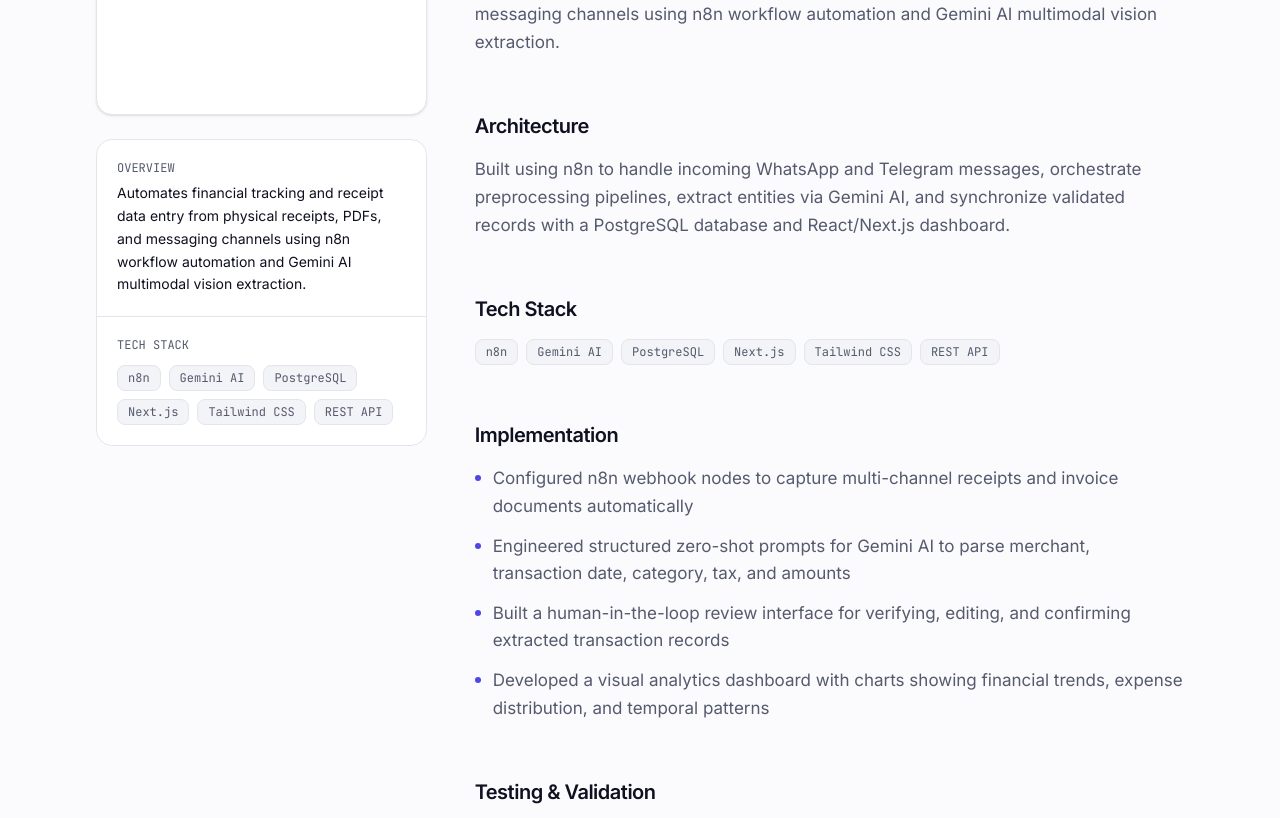
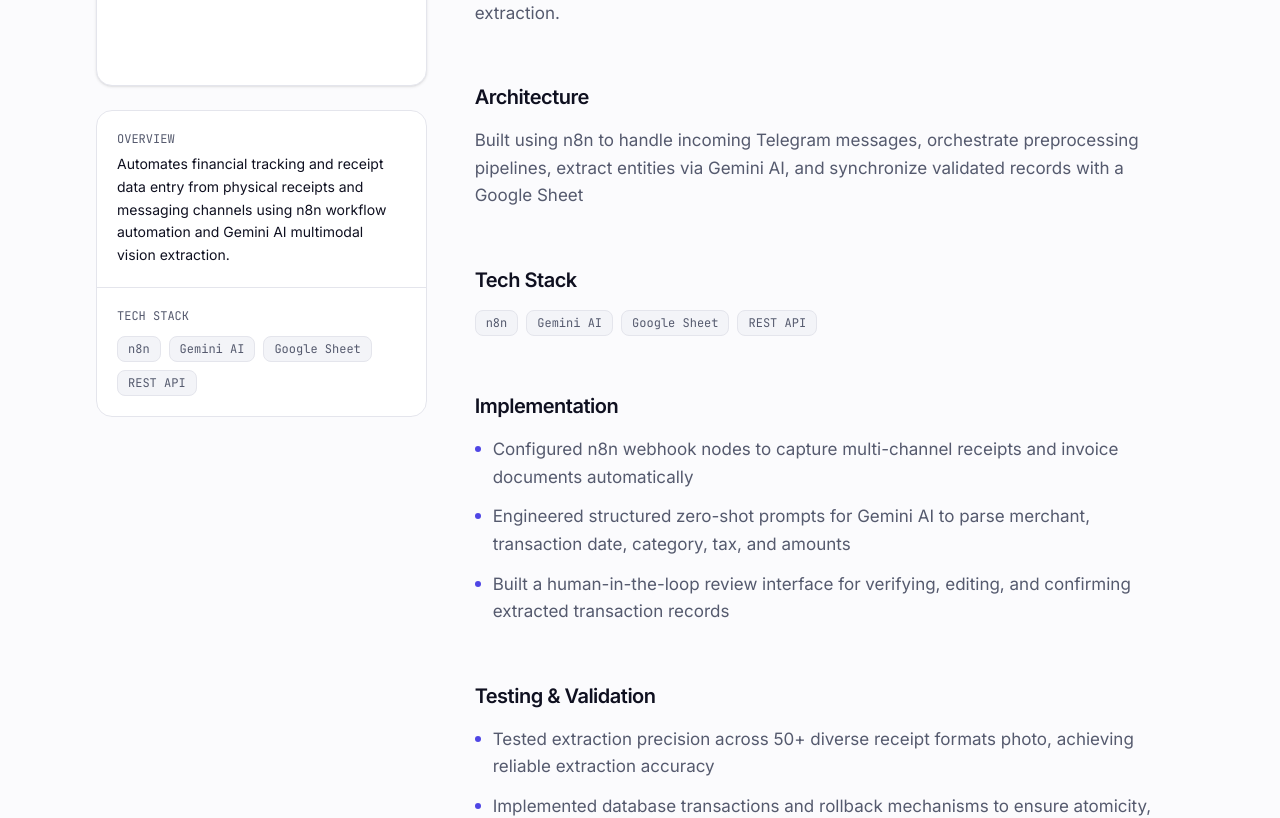
Before and after one commit to fathurrahmanrifaldi/portofolio-intern, a Next.js app: page /projects/financial-tracker in a window 1280 px wide. Shown: the part 1400-2218 px from the top of the page. Built offline with nearby package versions, Linux system fonts and the light colour scheme; no server answers; grey boxes are pictures that could not be loaded.

Commit message:
update profile and projects

```diff
--- a/data/profile.ts
+++ b/data/profile.ts
@@ -3,7 +3,7 @@
 export const profile: Profile = {
   name: "Fathur Rahman Rifaldi",
   shortName: "Fathur",
-  role: "IT Support | AI Automation & System Integration",
+  role: "IT Internshi | AI Automation | IT Support",
   tagline:
     "Building AI-powered automation and system integrations to streamline workflows, connect services, and solve real-world business problems efficiently.",
   status: "7th-semester Information Systems student",
@@ -11,7 +11,7 @@
   availability: "3-6 Months",
   email: "fathurrahmanrifaldi@gmail.com",
   cvUrl:
-    "https://drive.google.com/file/d/1VbLh95IBsHviLtqM2QlRULOStFXcyafW/view?usp=sharing",
+    "https://drive.google.com/file/d/1Sl46dgx8-_kK4ZN9PSwazJgwW6WC-TS2/view?usp=sharing",
   socials: [
     {
       label: "GitHub",
--- a/data/projects.ts
+++ b/data/projects.ts
@@ -11,18 +11,17 @@
     title: "AI-Powered Financial Receipt Tracker (n8n & Gemini AI)",
     originalName: "AI-Powered Financial Receipt Tracker (n8n & Gemini AI)",
     overview:
-      "Automates financial tracking and receipt data entry from physical receipts, PDFs, and messaging channels using n8n workflow automation and Gemini AI multimodal vision extraction.",
+      "Automates financial tracking and receipt data entry from physical receipts and messaging channels using n8n workflow automation and Gemini AI multimodal vision extraction.",
     architecture:
-      "Built using n8n to handle incoming WhatsApp and Telegram messages, orchestrate preprocessing pipelines, extract entities via Gemini AI, and synchronize validated records with a PostgreSQL database and React/Next.js dashboard.",
-    stack: ["n8n", "Gemini AI", "PostgreSQL", "Next.js", "Tailwind CSS", "REST API"],
+      "Built using n8n to handle incoming Telegram messages, orchestrate preprocessing pipelines, extract entities via Gemini AI, and synchronize validated records with a Google Sheet",
+    stack: ["n8n", "Gemini AI", "Google Sheet", "REST API"],
     implementation: [
       "Configured n8n webhook nodes to capture multi-channel receipts and invoice documents automatically",
       "Engineered structured zero-shot prompts for Gemini AI to parse merchant, transaction date, category, tax, and amounts",
       "Built a human-in-the-loop review interface for verifying, editing, and confirming extracted transaction records",
-      "Developed a visual analytics dashboard with charts showing financial trends, expense distribution, and temporal patterns",
     ],
     testingValidation: [
-      "Tested extraction precision across 50+ diverse receipt formats (scanned paper, photos, digital PDF invoices), achieving reliable extraction accuracy",
+      "Tested extraction precision across 50+ diverse receipt formats photo, achieving reliable extraction accuracy",
       "Implemented database transactions and rollback mechanisms to ensure atomicity, data consistency, and zero duplicate ledger entries",
     ],
     securityConsiderations: [
@@ -45,12 +44,12 @@
     title: "Customer Feedback Sentiment Analyzer",
     originalName: "Customer Feedback Sentiment Analyzer",
     overview:
-      "Automates collection and sentiment analysis of customer feedback from WhatsApp messages and digital forms, eliminating slow manual processing and enabling rapid response to customer issues.",
+      "Automates collection and sentiment analysis of customer feedback from local data and other digital forms, eliminating slow manual processing and enabling rapid response to customer issues.",
     architecture:
-      "Built using Langflow visual flow orchestration to process incoming WhatsApp messages, run text preprocessing, classify sentiment via Gemini AI, and serve categorized feedback to a React analytics frontend.",
-    stack: ["Langflow", "Gemini AI", "React", "Next.js", "Tailwind CSS", "REST API"],
+      "Built using Langflow visual flow orchestration to process incoming messages, run text preprocessing, classify sentiment via Gemini AI, and serve categorized feedback to a React analytics frontend.",
+    stack: ["Langflow", "Gemini AI", "REST API"],
     implementation: [
-      "Integrated WhatsApp message processing with automated text preprocessing and sentiment classification pipelines",
+      "Integrated processing with automated text preprocessing and sentiment classification pipelines",
       "Implemented structured LLM categorization into positive, neutral, negative, and urgent sentiment classes",
       "Developed an intuitive user interface for manual review, editing, and confirmation of sentiment tags",
       "Designed a visual analytics dashboard displaying customer satisfaction trends, issue categories, and temporal feedback distribution",
@@ -81,7 +80,7 @@
       "A centralized home automation and task coordination infrastructure that streamlines household management across platforms, minimizing manual coordination and scheduling effort.",
     architecture:
       "Built on Python, Hermes AI agent framework, and 9routers message routing layer, with a responsive web interface and a secure REST API connecting Hermes with Supabase.",
-    stack: ["Python", "Hermes", "9routers", "Supabase", "REST API", "Docker"],
+    stack: ["Python", "Hermes", "9routers", "REST API", "Docker"],
     implementation: [
       "Built a high-performance REST API to connect the Hermes agent framework with Supabase for seamless persistent data flow",
       "Developed a mobile-first user interface for managing household tasks, grocery lists, and scheduling needs",
@@ -104,7 +103,7 @@
     githubUrl: "https://github.com/fathurrahmanrifaldi/eva-salon",
     youtubeUrl: "https://youtu.be/w0Wcuf8xQ3c",
     image: "/projects/ubuntu-img.png",
-    imageAlt: "Screenshot of the Eva Salon booking website",
+    imageAlt: "Screenshot of Ubuntu server",
   },
 ];
 
```
